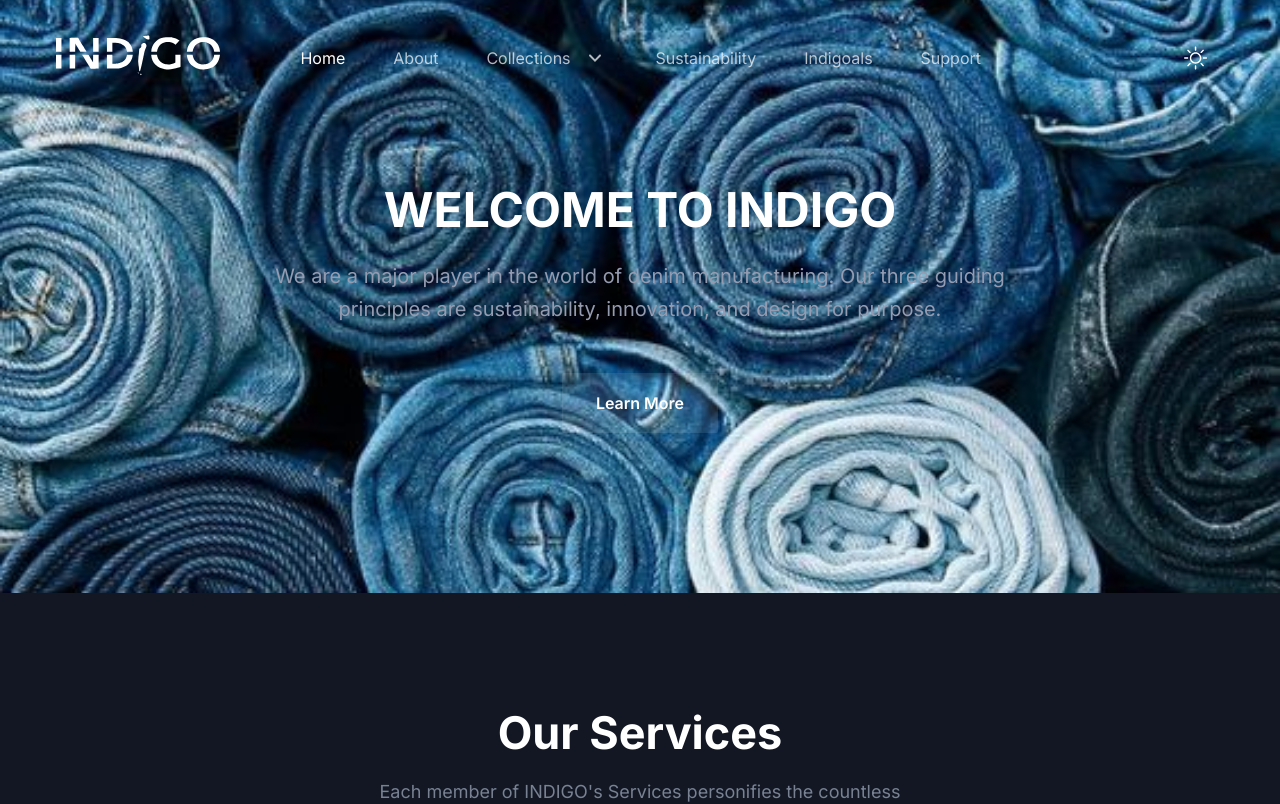
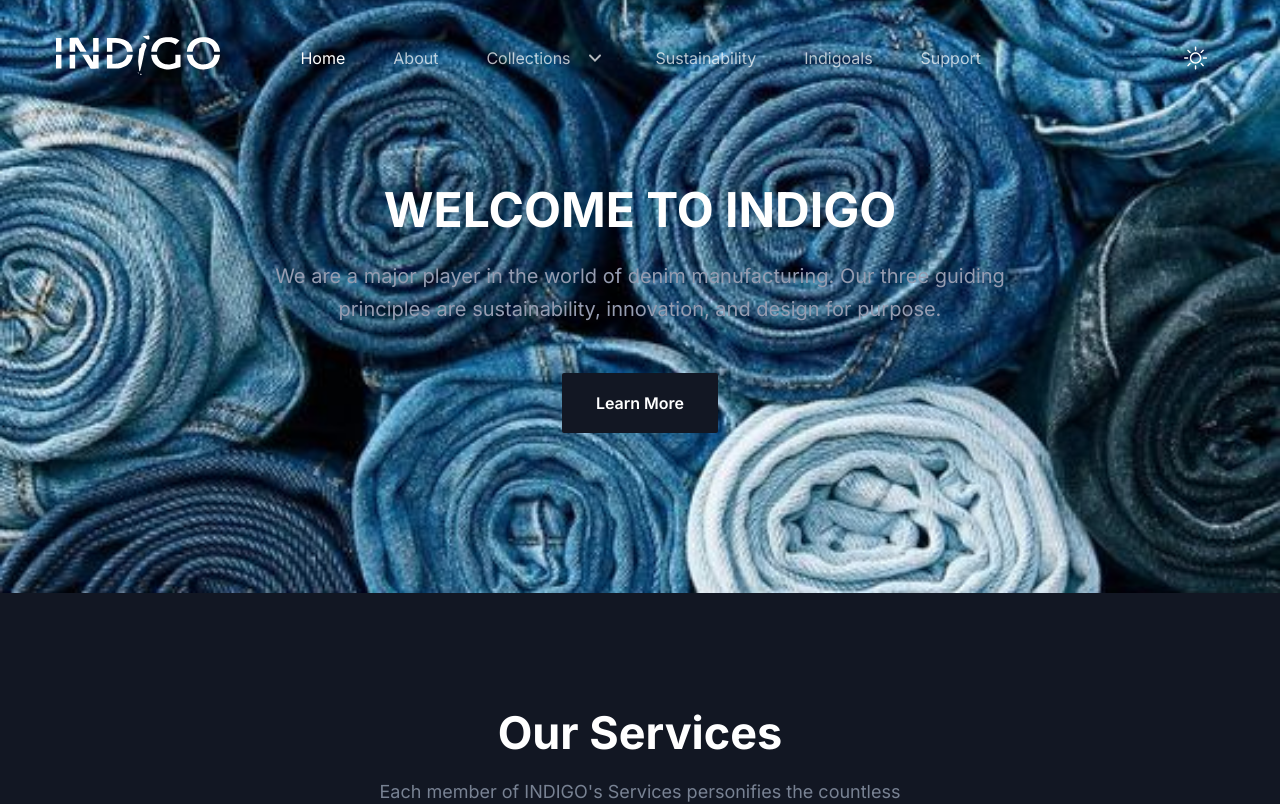
Before and after one commit to almasansari16/indigo-website, a Next.js app: page / in a window 1280 px wide. Shown: the top 804 px of the page. Built offline with nearby package versions, Linux system fonts and the light colour scheme.

Commit message:
new changes

```diff
--- a/src/components/Hero/index.tsx
+++ b/src/components/Hero/index.tsx
@@ -12,7 +12,7 @@ const Hero = () => {
           <div className="-mx-4 flex flex-wrap">
             <div className="w-full px-4">
               <div className="mx-auto max-w-[800px] text-center">
-                <h1 className="mb-5 text-3xl font-bold leading-tight text-black dark:text-white sm:text-4xl sm:leading-tight md:text-5xl md:leading-tight">
+                <h1 className="mb-5 text-3xl font-bold leading-tight text-white dark:text-white sm:text-4xl sm:leading-tight md:text-5xl md:leading-tight">
                   WELCOME TO INDIGO
                 </h1>
                 <p className="mb-12 text-base !leading-relaxed text-body-color dark:text-body-color-dark sm:text-lg md:text-xl">
@@ -28,7 +28,16 @@ const Hero = () => {
                   </Link> */}
                   <Link
                     href="/about"
-                    className="inline-block rounded-sm bg-black px-8 py-4 text-base font-semibold text-white border-2 border-transparent duration-300 ease-in-out hover:bg-black/90 dark:bg-white/10 dark:text-white dark:hover:bg-white/5 hover:border-white"
+                    className="inline-block rounded-sm
+                     bg-black dark:bg-black px-8 py-4 text-base
+                      font-semibold text-white
+                       border-2 border-transparent
+                        duration-300 ease-in-out
+                         hover:bg-black/90
+
+                           dark:text-white
+                            dark:hover:bg-white/5
+                             hover:border-white"
                   >
                     Learn More
                   </Link>
```
